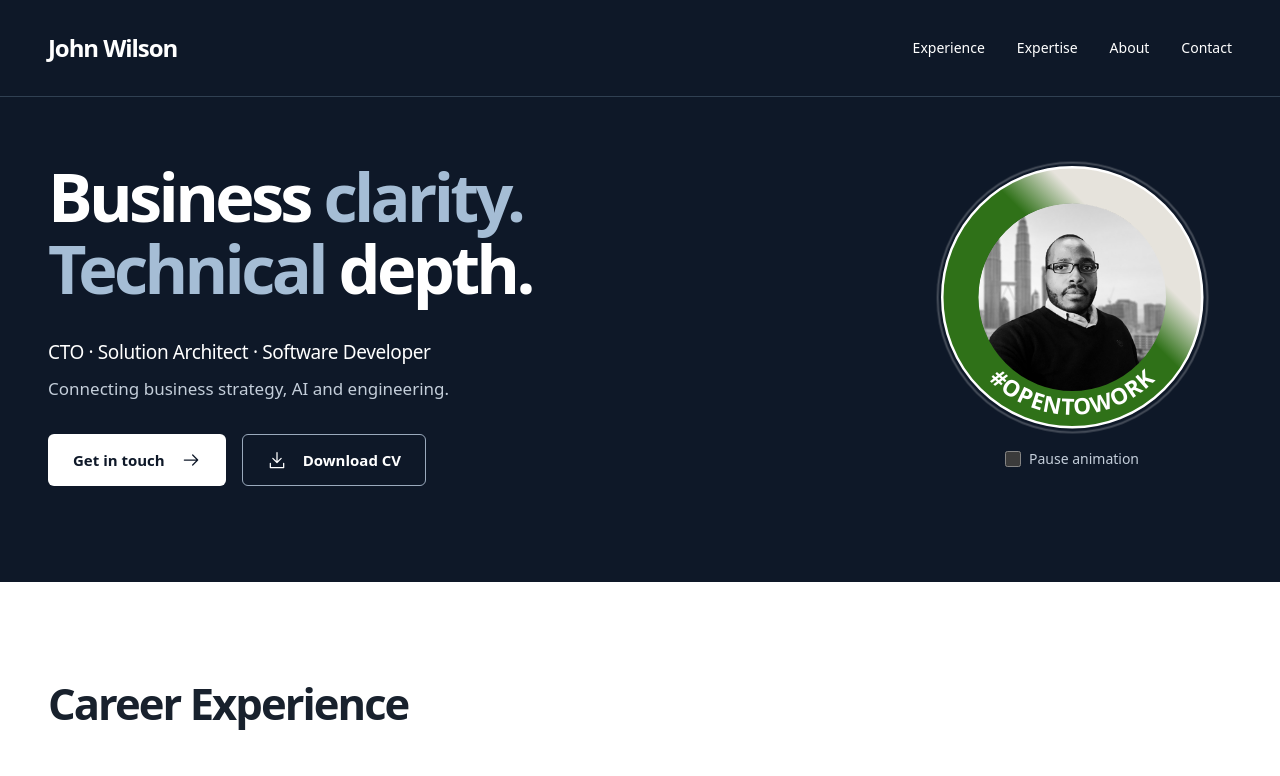
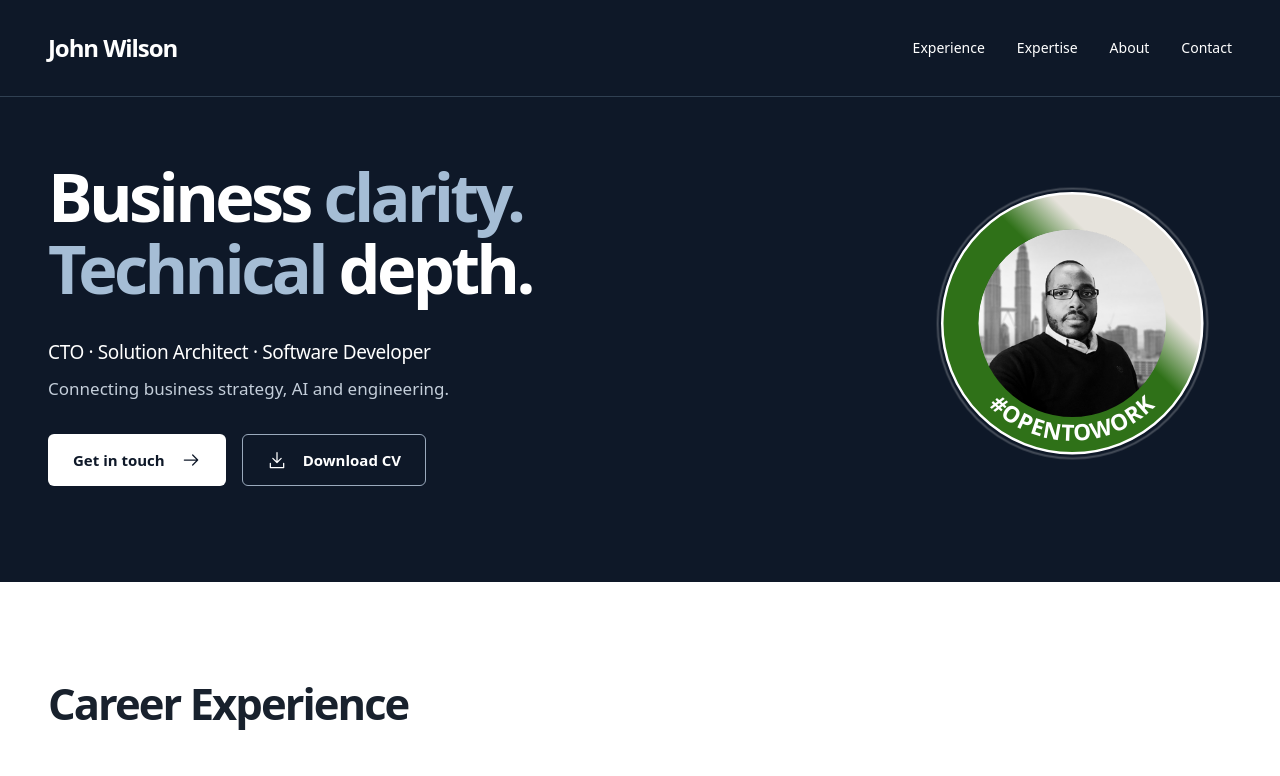
Before and after one commit to jmw-117/jmw-117.github.io, a Next.js app: page / in a window 1280 px wide. Shown: the top 776 px of the page. Built offline with nearby package versions, Linux system fonts and the light colour scheme.

Commit message:
Remove the profile animation checkbox

```diff
--- a/app/globals.css
+++ b/app/globals.css
@@ -38,13 +38,9 @@ h1 { font-size: clamp(48px, 5.2vw, 76px); font-weight: 600; line-height: 1.08; l
 h1 span, .contact h2 span { color: var(--accent); }
 .role-line { font-size: 19px; font-weight: 500; letter-spacing: -.02em; margin-bottom: var(--space-2); }
 .hero-description { font-size: 17px; color: #c4ceda; margin-bottom: var(--space-8); }
-.portrait-wrap { display: grid; justify-items: center; justify-self: center; gap: var(--space-2); }
+.portrait-wrap { display: grid; justify-items: center; justify-self: center; }
 .portrait { --portrait-size: 210px; position: relative; width: calc(var(--portrait-size) * 1.25); height: calc(var(--portrait-size) * 1.25); animation: availability-arrive 800ms cubic-bezier(.2, .7, .2, 1) 160ms both; }
 .portrait::after { content: ''; position: absolute; inset: 0; border: 2px solid var(--white); border-radius: 50%; pointer-events: none; opacity: 0; animation: availability-heartbeat 2400ms ease-out 1000ms infinite; }
-.motion-control { display: inline-flex; align-items: center; gap: var(--space-2); min-height: 44px; color: #c4ceda; font-size: 14px; cursor: pointer; }
-.motion-control input { width: 16px; height: 16px; margin: 0; accent-color: var(--accent); color-scheme: dark; cursor: pointer; }
-.motion-control input:focus-visible { outline: 3px solid var(--accent); outline-offset: 5px; }
-.portrait-wrap:has(.motion-control input:checked) .portrait::after { animation: none; }
 @keyframes availability-arrive {
   from { opacity: .5; transform: translateY(12px) scale(.94); }
   70% { opacity: 1; transform: translateY(0) scale(1.025); }
@@ -183,7 +179,6 @@ main:focus { outline: none; }
 @media (prefers-reduced-motion: reduce) {
   html { scroll-behavior: auto; }
   *, *::before, *::after { animation: none !important; transition: none !important; }
-  .motion-control { display: none; }
 }
 @media print {
   body { font-size: 10pt; }
--- a/app/page.tsx
+++ b/app/page.tsx
@@ -42,7 +42,6 @@ function Portrait() {
         <text className="portrait-label" fill="var(--white)"><textPath href="#availability-label" startOffset="50%" textAnchor="middle">#OPENTOWORK</textPath></text>
       </svg>
     </div>
-    <label className="motion-control"><input type="checkbox" />Pause animation</label>
   </div>;
 }
 
```
Also changed, not shown: 1 other file (tests, documents, lock files or other folders).
